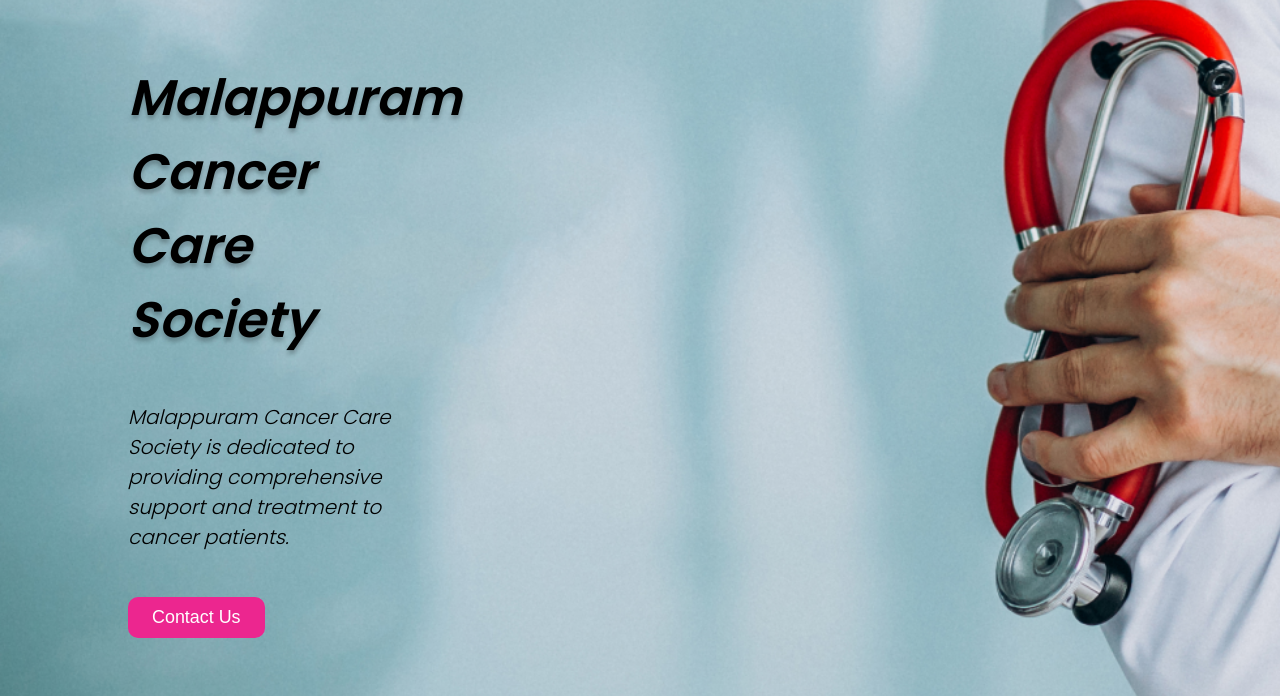
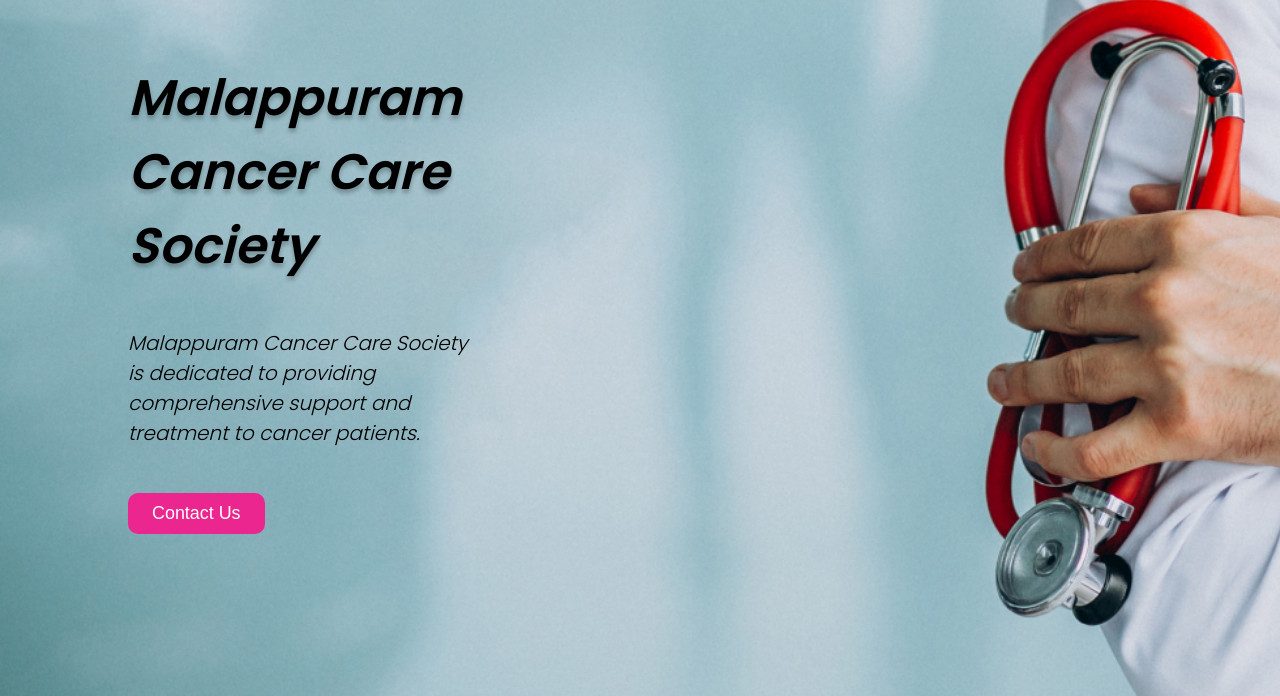
Before and after one commit to fasal26/Malappuram-ccs, a website built with Vite: page index.html in a window 1280 px wide. Shown: the part 142-838 px from the top of the page. Built offline with nearby package versions, Linux system fonts and the light colour scheme.

Commit message:
max width change

```diff
--- a/header.css
+++ b/header.css
@@ -27,7 +27,7 @@
   display: flex;
   gap: 2.81rem; /* 45px converted to rem */
   display: inline-flex;
-  max-width: 43%;
+  max-width: 47%;
   padding: 6rem 8rem;
 }
 
```
